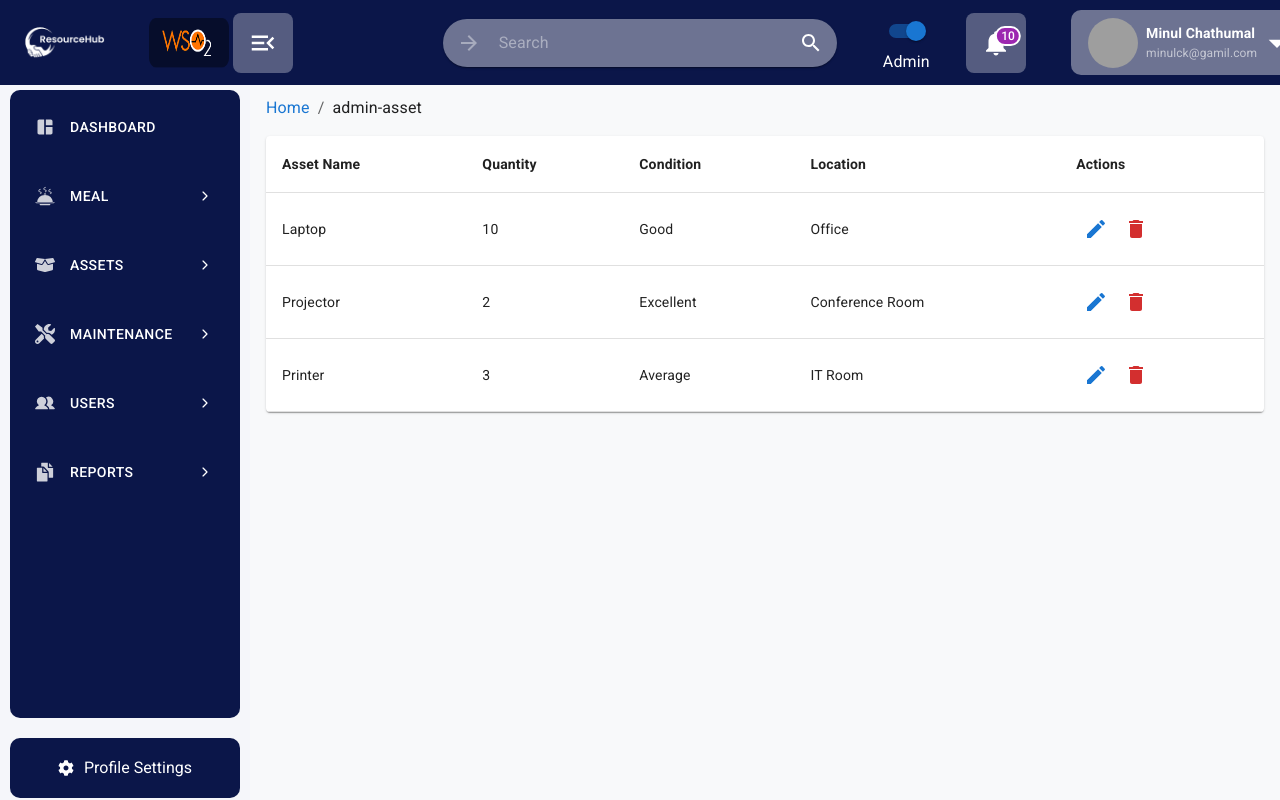
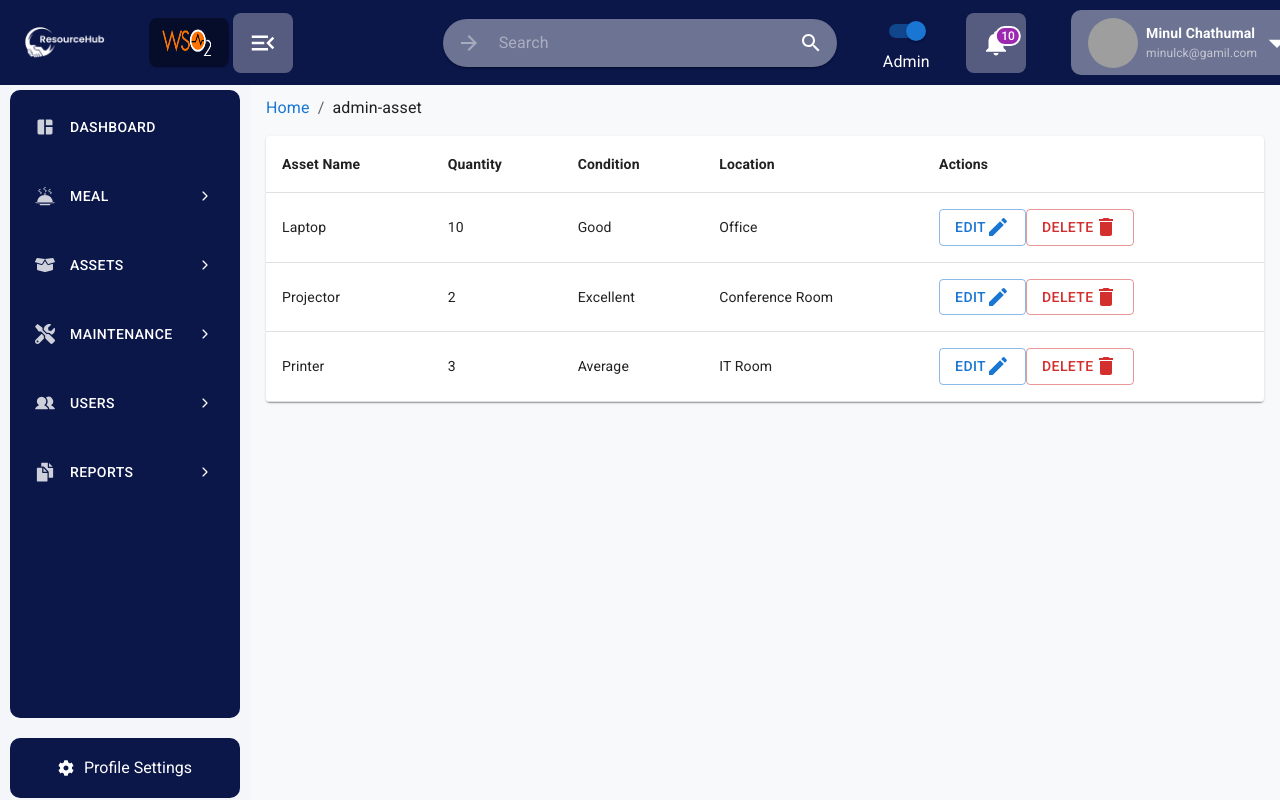
Before and after one commit to th33k/Resource_Hub, a React (Vite) app: page /admin-asset in a window 1280 px wide. Built offline with nearby package versions, Linux system fonts and the light colour scheme; sample sign-in values are in the browser's storage; grey boxes are pictures that could not be loaded.

Commit message:
added buttonds to the asset table

```diff
--- a/src/components/Asset/AssetTable.jsx
+++ b/src/components/Asset/AssetTable.jsx
@@ -48,13 +48,13 @@ function AssetTable() {
               <TableCell>{asset.location}</TableCell>
               <TableCell>
                 {/* Edit Button */}
-                <IconButton color="primary" onClick={() => handleEdit(asset.id)}>
-                  <Edit />
-                </IconButton>
+                <Button color="primary" variant="outlined" onClick={() => handleEdit(asset.id)}>
+                  Edit <Edit />
+                </Button>
                 {/* Delete Button */}
-                <IconButton color="error" onClick={() => handleDelete(asset.id)}>
-                  <Delete />
-                </IconButton>
+                <Button color="error" variant="outlined" onClick={() => handleDelete(asset.id)}>
+                 Delete <Delete />
+                </Button>
               </TableCell>
             </TableRow>
           ))}
```
